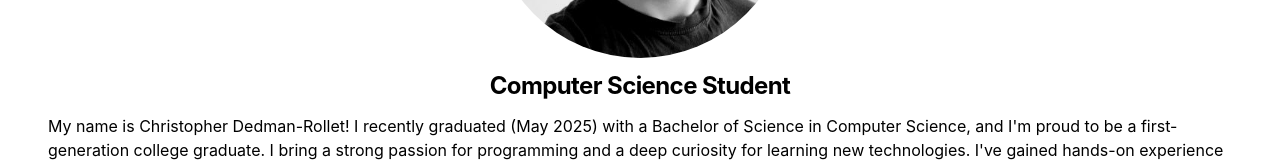
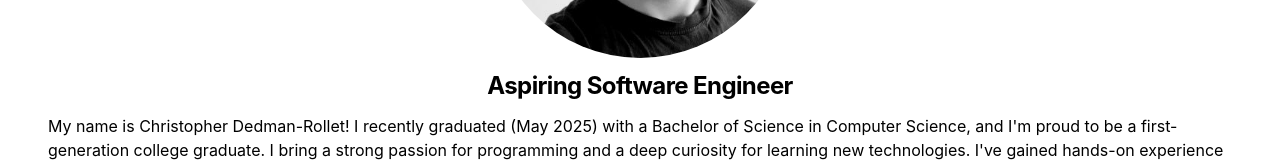
Before and after one commit to chrisdedman/website, a Next.js app: page /profile in a window 1280 px wide. Shown: the part 354-516 px from the top of the page. Built offline with nearby package versions, Linux system fonts and the light colour scheme.

Commit message:
Update title in AboutMe section to reflect career aspirations

```diff
--- a/src/app/profile/page.tsx
+++ b/src/app/profile/page.tsx
@@ -48,7 +48,7 @@ function AboutMe() {
           height={300}
         />
       </div>
-      <h5 className="mb-2 text-2xl font-bold font tracking-tight flex justify-center">Computer Science Student</h5>
+      <h5 className="mb-2 text-2xl font-bold font tracking-tight flex justify-center">Aspiring Software Engineer</h5>
       <p className="mb-3 font-normal font">
         My name is Christopher Dedman-Rollet! I recently graduated (May 2025) with a Bachelor of Science in
         Computer Science, and I&apos;m proud to be a first-generation college graduate. I bring a strong passion
```
